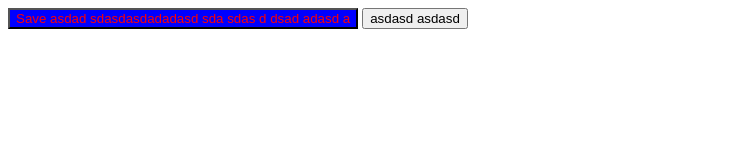
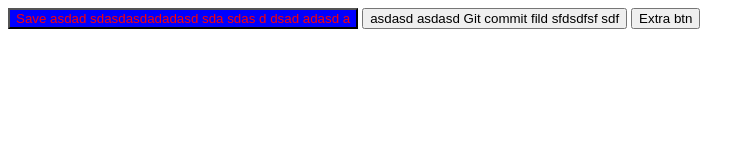
Before and after one commit to DrMadWill/Front_End, a plain HTML site: page Project/index.html in a window 1280 px wide. Shown: the whole page, without its empty margins (0-755 px from the left). Drawn offline with Linux system fonts and the light colour scheme.

Commit message:
main: Deysiklik oldu. App.js fyli elave edildi. index.html faylda deysiklik oldu.

```diff
--- /dev/null
+++ b/Project/app.js
@@ -0,0 +1 @@
+let a = 5;
--- a/Project/index.html
+++ b/Project/index.html
@@ -13,6 +13,19 @@
         Save asdad sdasdasdadadasd sda sdas d dsad adasd a</button>
     <button>
         asdasd asdasd
+
+
+        Git commit fild
+
+
+        sfdsdfsf
+
+
+        sdf
+    </button>
+
+    <button>
+        Extra btn
     </button>
 
 </body>
```
